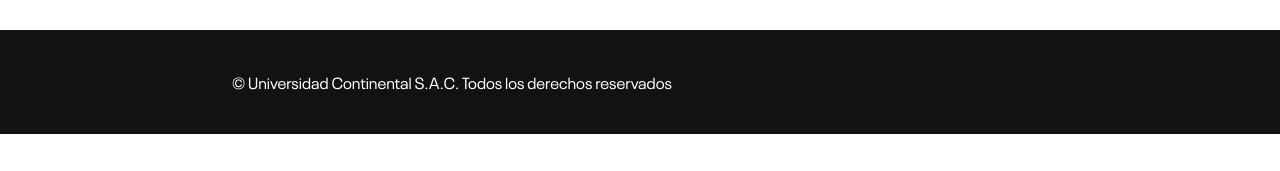
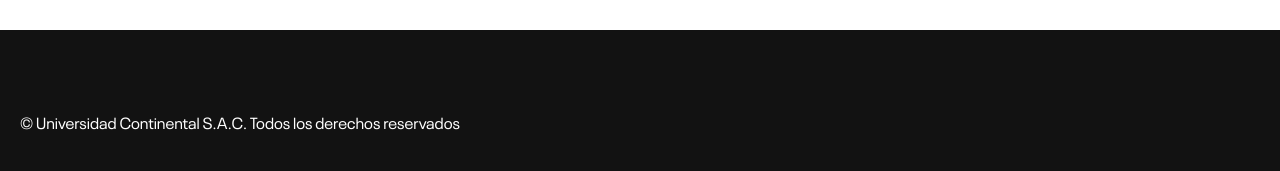
Before and after one commit to unicontinental/teacercamoselmundo-2026, an Astro site: page /ruta-internacional in a window 1280 px wide. Shown: the part 5426-5597 px from the top of the page. Before the commit the page ends 5560 px from the top, so only its background shows below. Built offline with nearby package versions, Linux system fonts and the light colour scheme; Astro itself is replaced by a stand-in of ours; some icons are missing.

Commit message:
Fix accordion image alignment and footer layout
Adjust object-right class on accordion image to properly align cover
image.
Restructure footer to use grid layout and move copyright text to
dedicated grid cell.

```diff
--- a/src/components/Acordeon.astro
+++ b/src/components/Acordeon.astro
@@ -79,7 +79,7 @@
 							alt={item.title}
 							width={783}
 							height={544}
-							class="object-cover h-72 md:h-136 md:w-auto"
+							class="object-cover object-right h-72 md:h-136 md:w-auto"
 						/>
 						<div class="bg-black h-24 sm:h-0"></div>
 					</article>
--- a/src/components/Footer.astro
+++ b/src/components/Footer.astro
@@ -3,14 +3,16 @@
 ---
 <footer class="bg-black">
     <div class="max-w-7xl mx-auto px-4 md:px-5 py-5 md:py-10">
-        <div class="flex flex-col md:flex-row items-start md:items-center justify-between gap-4 md:gap-6">
+        <div class="grid grid-cols-1 md:grid-cols-2 justify-between gap-4 md:gap-6">
             <div class="flex flex-col md:flex-row md:items-center gap-4 md:gap-2">
                 <Icon name="logo-teacercamoselmundo" class="w-40 md:w-51 h-auto" />
-                <p class="text-white text-sm md:text-base">© Universidad Continental S.A.C. Todos los derechos reservados</p>
             </div>
             <div class="flex items-center justify-start md:justify-end">
                 <Icon name="logo" class="w-54 md:w-80 h-auto" />
             </div>
+            <div>
+                <p class="text-white text-sm md:text-base">© Universidad Continental S.A.C. Todos los derechos reservados</p>
+            </div>
         </div>
     </div>
 </footer>
```
